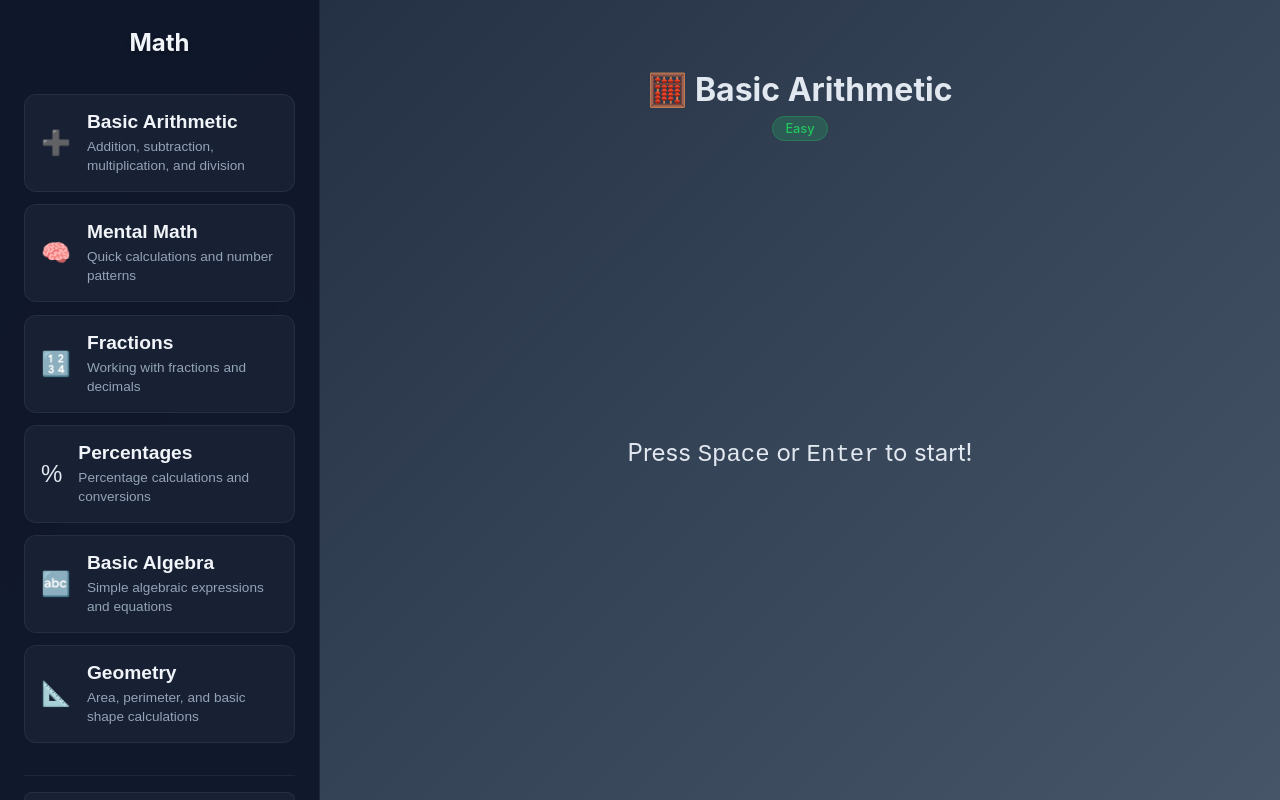
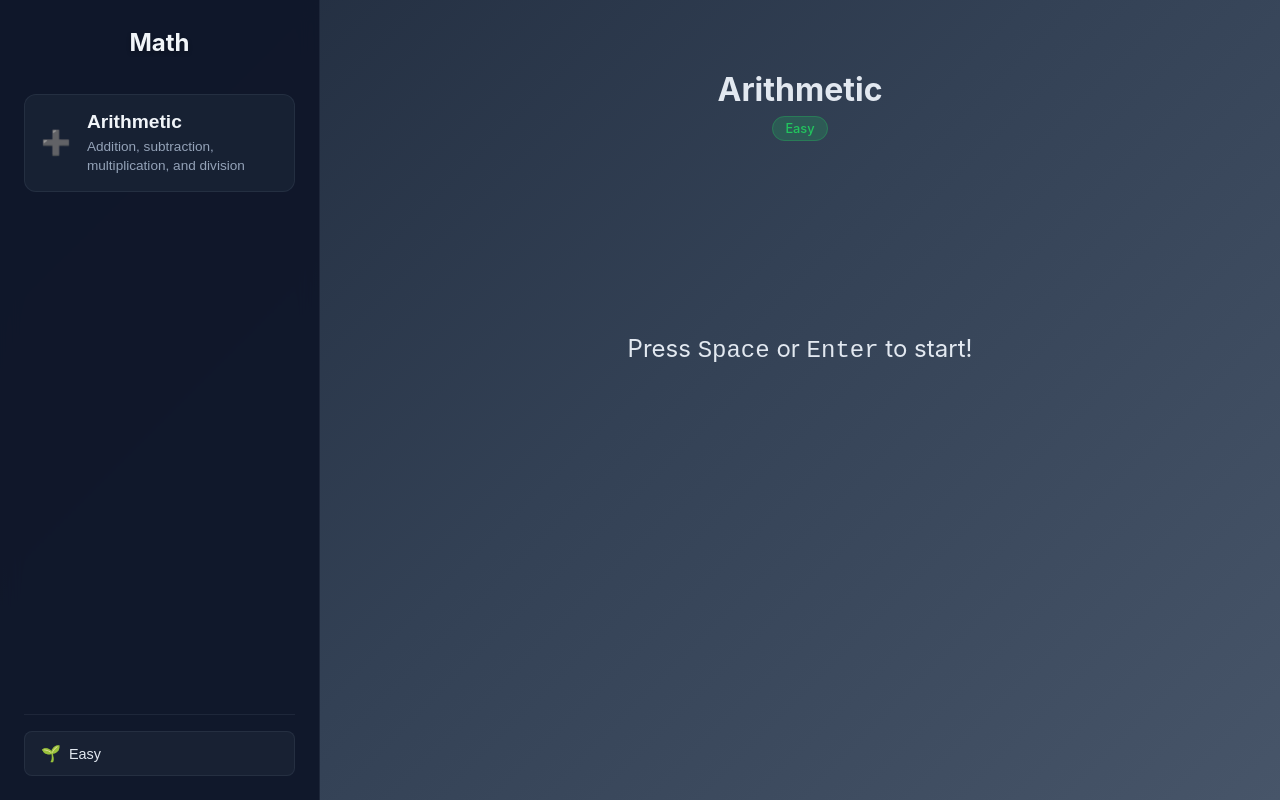
Before and after one commit to rayzhudev/maths, a website built with Vite: page index.html in a window 1280 px wide. Built offline with nearby package versions, Linux system fonts and the light colour scheme.

Commit message:
mvp done

```diff
--- a/src/app/challenges/ChallengeManager.ts
+++ b/src/app/challenges/ChallengeManager.ts
@@ -38,52 +38,52 @@ export class ChallengeManager {
     const challengeTypes: ChallengeType[] = [
       {
         id: 'arithmetic',
-        name: 'Basic Arithmetic',
+        name: 'Arithmetic',
         description: 'Addition, subtraction, multiplication, and division',
         icon: '➕',
         color: '#4F46E5',
         generator: new ArithmeticChallenge()
-      },
-      {
-        id: 'mental-math',
-        name: 'Mental Math',
-        description: 'Quick calculations and number patterns',
-        icon: '🧠',
-        color: '#059669',
-        generator: new MentalMathChallenge()
-      },
-      {
-        id: 'fractions',
-        name: 'Fractions',
-        description: 'Working with fractions and decimals',
-        icon: '🔢',
-        color: '#DC2626',
-        generator: new FractionsChallenge()
-      },
-      {
-        id: 'percentages',
-        name: 'Percentages',
-        description: 'Percentage calculations and conversions',
-        icon: '%',
-        color: '#7C2D12',
-        generator: new PercentageChallenge()
-      },
-      {
-        id: 'algebra',
-        name: 'Basic Algebra',
-        description: 'Simple algebraic expressions and equations',
-        icon: '🔤',
-        color: '#7C3AED',
-        generator: new AlgebraChallenge()
-      },
-      {
-        id: 'geometry',
-        name: 'Geometry',
-        description: 'Area, perimeter, and basic shape calculations',
-        icon: '📐',
-        color: '#EA580C',
-        generator: new GeometryChallenge()
-      }
+      }//,
+      // {
+      //   id: 'mental-math',
+      //   name: 'Mental Math',
+      //   description: 'Quick calculations and number patterns',
+      //   icon: '🧠',
+      //   color: '#059669',
+      //   generator: new MentalMathChallenge()
+      // },
+      // {
+      //   id: 'fractions',
+      //   name: 'Fractions',
+      //   description: 'Working with fractions and decimals',
+      //   icon: '🔢',
+      //   color: '#DC2626',
+      //   generator: new FractionsChallenge()
+      // },
+      // {
+      //   id: 'percentages',
+      //   name: 'Percentages',
+      //   description: 'Percentage calculations and conversions',
+      //   icon: '%',
+      //   color: '#7C2D12',
+      //   generator: new PercentageChallenge()
+      // },
+      // {
+      //   id: 'algebra',
+      //   name: 'Basic Algebra',
+      //   description: 'Simple algebraic expressions and equations',
+      //   icon: '🔤',
+      //   color: '#7C3AED',
+      //   generator: new AlgebraChallenge()
+      // },
+      // {
+      //   id: 'geometry',
+      //   name: 'Geometry',
+      //   description: 'Area, perimeter, and basic shape calculations',
+      //   icon: '📐',
+      //   color: '#EA580C',
+      //   generator: new GeometryChallenge()
+      // }
     ]
 
     challengeTypes.forEach(challenge => {
--- a/src/app/ui/UIManager.ts
+++ b/src/app/ui/UIManager.ts
@@ -11,7 +11,7 @@ export class UIManager {
   private resultsKeyListener: ((e: KeyboardEvent) => void) | null = null
   private homeKeyListener: ((e: KeyboardEvent) => void) | null = null
   private questionStartTime: number = 0
-  private totalAnswerTime: number = 0
+  private totalAnswerTime: number = 60000 // Fixed 60-second challenge duration
   private lastFeedbackContent: string = ''
 
   // Cache frequently accessed DOM elements for performance
@@ -153,7 +153,19 @@ export class UIManager {
   }
 
   private setDifficulty(level: 'easy' | 'medium' | 'hard'): void {
+    // Check if there's an active game or challenge
+    const state = this.gameState.getState()
+    const wasInGame = state.isActive || this.currentScreen === 'game'
+
+    // End any current challenge
+    if (state.isActive) {
+      this.challengeManager.endCurrentChallenge()
+    }
+
+    // Update the difficulty level
     this.currentDifficulty = level
+
+    // Update the difficulty button display
     const button = document.getElementById('difficulty-btn')!
     const icon = level === 'easy' ? '🌱' : level === 'medium' ? '🔥' : '⚡'
     const text = level.charAt(0).toUpperCase() + level.slice(1)
@@ -162,6 +174,9 @@ export class UIManager {
       <span class="difficulty-icon">${icon}</span>
       <span class="difficulty-text">${text}</span>
     `
+
+    // Always refresh the home screen to show new difficulty
+    this.showHomeScreen()
   }
 
   private cleanupResultsListeners(): void {
@@ -198,12 +213,12 @@ export class UIManager {
     mainContent.innerHTML = `
       <div class="ready-screen" style="display: flex; flex-direction: column; height: 100%; min-height: 400px;">
         <div class="ready-header" style="text-align: center; margin-top: 2rem;">
-          <h1>🧮 Basic Arithmetic</h1>
+          <h1>Arithmetic</h1>
           <div class="difficulty-display">
             <span class="difficulty-badge difficulty-${this.currentDifficulty}">${this.currentDifficulty}</span>
           </div>
         </div>
-        <div class="ready-content" style="flex: 1; display: flex; align-items: center; justify-content: center;">
+                 <div class="ready-content" style="flex: 1; display: flex; align-items: center; justify-content: center; margin-top: -26vh;">
            <div class="start-prompt" style="width: 100%;">
              <div class="start-action" style="display: flex; align-items: center; justify-content: center;">
                <div class="start-text" style="font-size: 1.5rem; text-align: center;">
@@ -253,7 +268,6 @@ export class UIManager {
     this.cleanupResultsListeners()
     this.cleanupHomeListeners()
     this.currentQuestionId = null // Reset to ensure first question gets displayed
-    this.totalAnswerTime = 0 // Reset timing stats
     this.lastFeedbackContent = '' // Clear previous feedback for fresh start
     this.challengeManager.startChallenge(challengeId, level)
 
@@ -397,12 +411,6 @@ export class UIManager {
     const currentQuestion = state.currentQuestion
     const isCorrect = this.challengeManager.submitAnswer(answer)
 
-    // Record answer time
-    if (this.questionStartTime > 0) {
-      const answerTime = Date.now() - this.questionStartTime
-      this.totalAnswerTime += answerTime
-    }
-
     // Show brief feedback with correct answer
     this.showBriefFeedback(currentQuestion?.question, isCorrect, currentQuestion?.answer, answer)
 
@@ -502,7 +510,7 @@ export class UIManager {
           </div>
           <div class="result-card">
             <div class="result-value">${avgTimePerQuestion}s</div>
-            <div class="result-label">Avg Time</div>
+            <div class="result-label">Avg Question Time</div>
           </div>
         </div>
 
--- a/src/style.css
+++ b/src/style.css
@@ -1125,14 +1125,7 @@ input[type="range"] {
   }
 }
 
-.welcome-screen,
-.challenge-selection,
-.game-screen,
-.results-screen,
-.settings-screen,
-.achievements-screen {
-  animation: fadeIn 0.5s ease-out;
-}
+/* Removed fadeIn animation for instant screen transitions */
 
 /* Performance Optimizations */
 .challenge-card,
```
Also changed, not shown: plan.md (+1 -1 lines). Lines whose indentation alone changed are shown as unchanged.
